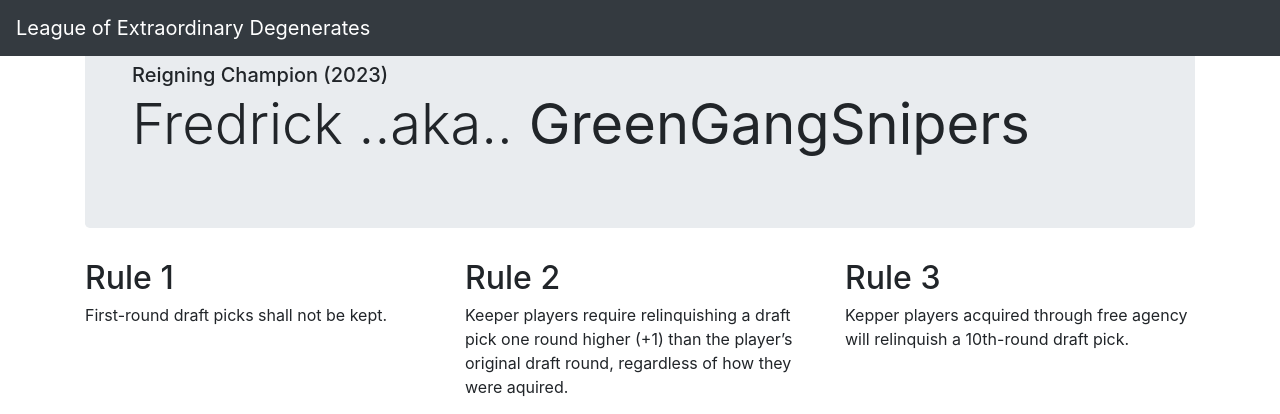
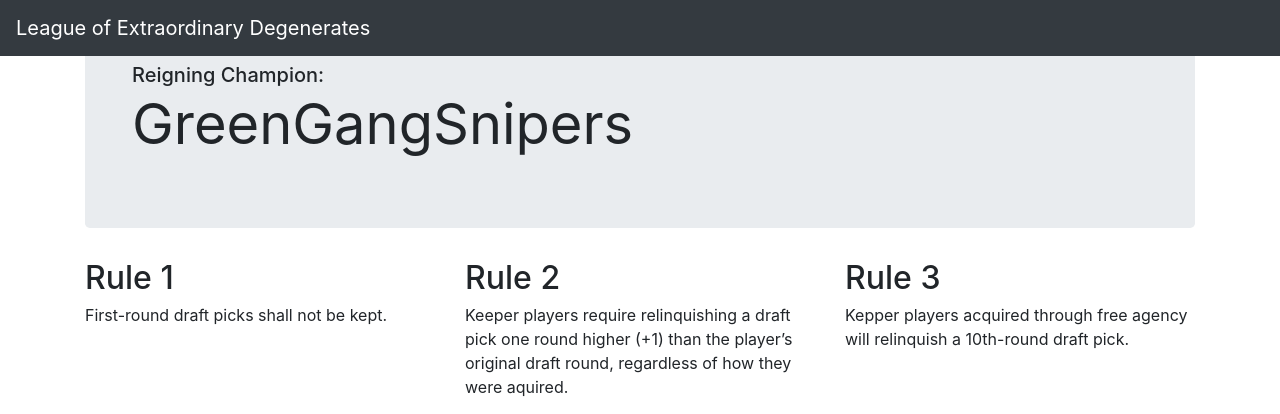
Before and after one commit to gohls/sleeper-bot, a Django app: page / in a window 1280 px wide. Shown: the top 414 px of the page. Run offline with Django 5.2, Linux system fonts and the light colour scheme; some libraries are stand-ins or nearby versions.

Commit message:
update text

```diff
--- a/src/website/templates/index.html
+++ b/src/website/templates/index.html
@@ -1,9 +1,9 @@
 {% extends 'base.html' %} {% block content %}
 <div class="jumbotron">
   <div class="container">
-    <h5>Reigning Champion (2023)</h5>
+    <h5>Reigning Champion:</h5>
     <h2 class="display-4">
-      Fredrick ..aka.. <b>GreenGangSnipers</b>
+      <b>GreenGangSnipers</b>
     </h2>
   </div>
 </div>
```
